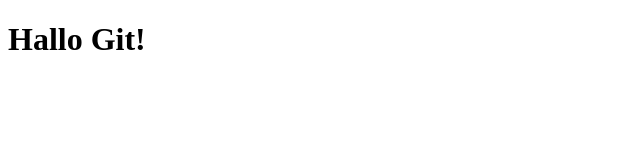
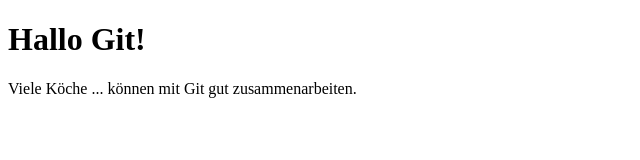
Before and after one commit to WolfgangBock/BockLab, a plain HTML site: page index.html in a window 1280 px wide. Shown: the whole page, without its empty margins (0-640 px from the left). Drawn offline with Linux system fonts and the light colour scheme.

Commit message:
next paragraph in index

```diff
--- a/index.html
+++ b/index.html
@@ -6,5 +6,6 @@
   </head>
   <body>
     <h1>Hallo Git!</h1>
+    <p>Viele Köche ... können mit Git gut zusammenarbeiten.</p>
   </body>
 </html>
```
